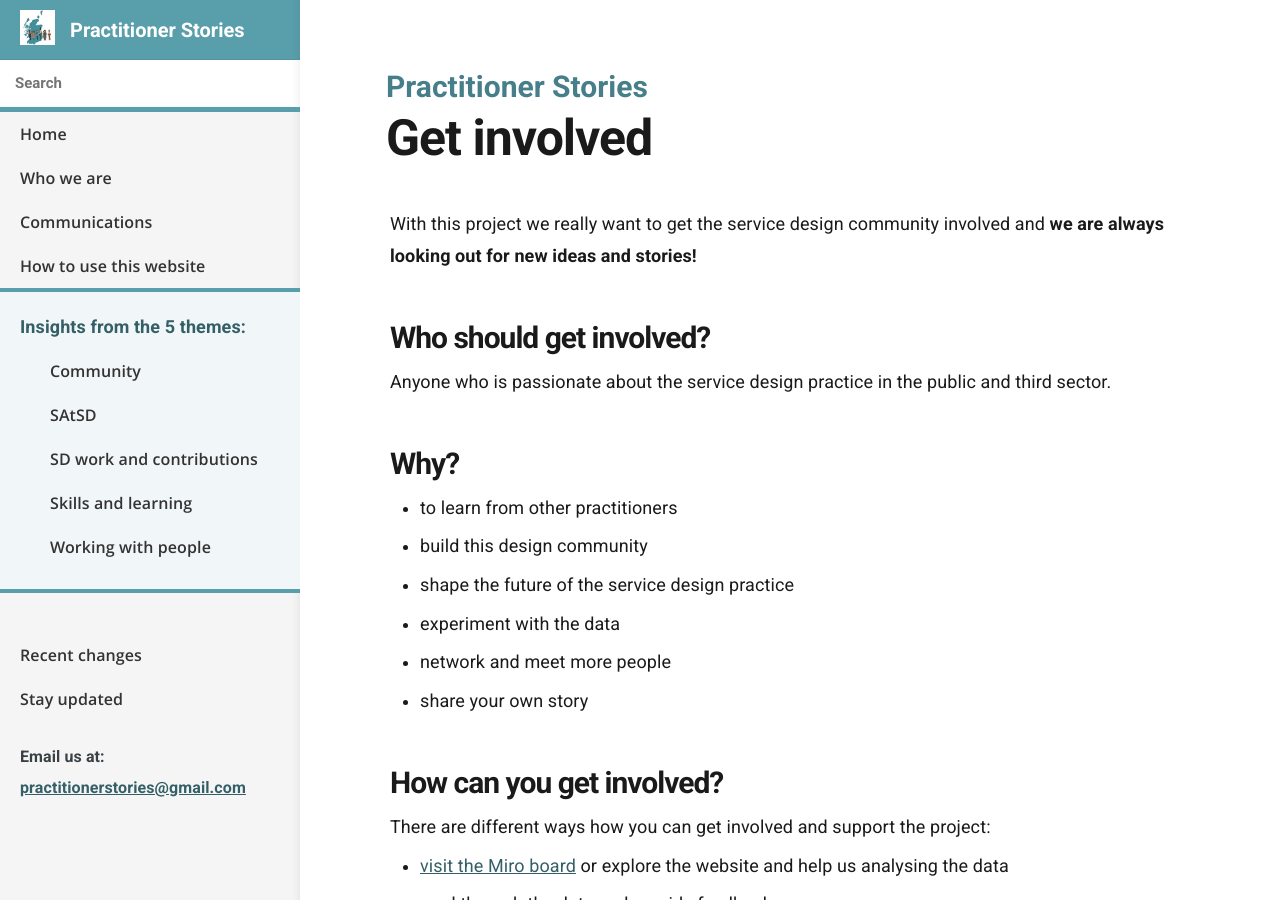
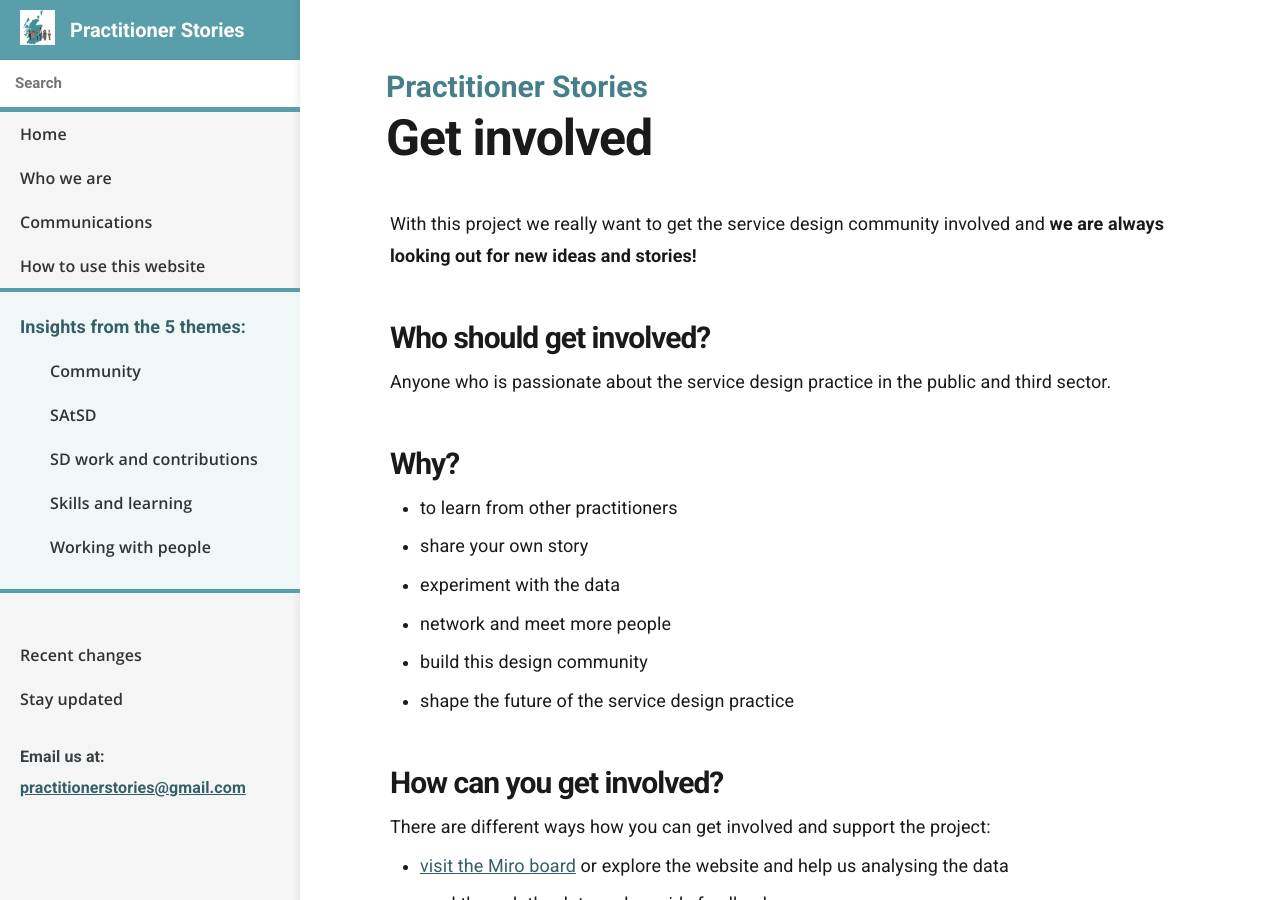
Before and after one commit to stephanie-K/practitioner-stories, a Jekyll site: the page built from templates/get-involved.md, in a window 1280 px wide and 900 px high. Built offline with Jekyll 4.4.1, drawn with Linux system fonts in a browser that asks for light colours.

Commit message:
re-oder bullet points

```diff
--- a/templates/get-involved.md
+++ b/templates/get-involved.md
@@ -12,11 +12,12 @@ Anyone who is passionate about the service design practice in the public and thi
 ## Why?
 
 - to learn from other practitioners
+- share your own story
+- experiment with the data
+- network and meet more people
 - build this design community
 - shape the future of the service design practice
-- experiment with the data
-- network and meet more people
-- share your own story
+
 
 
 ## How can you get involved?
```
